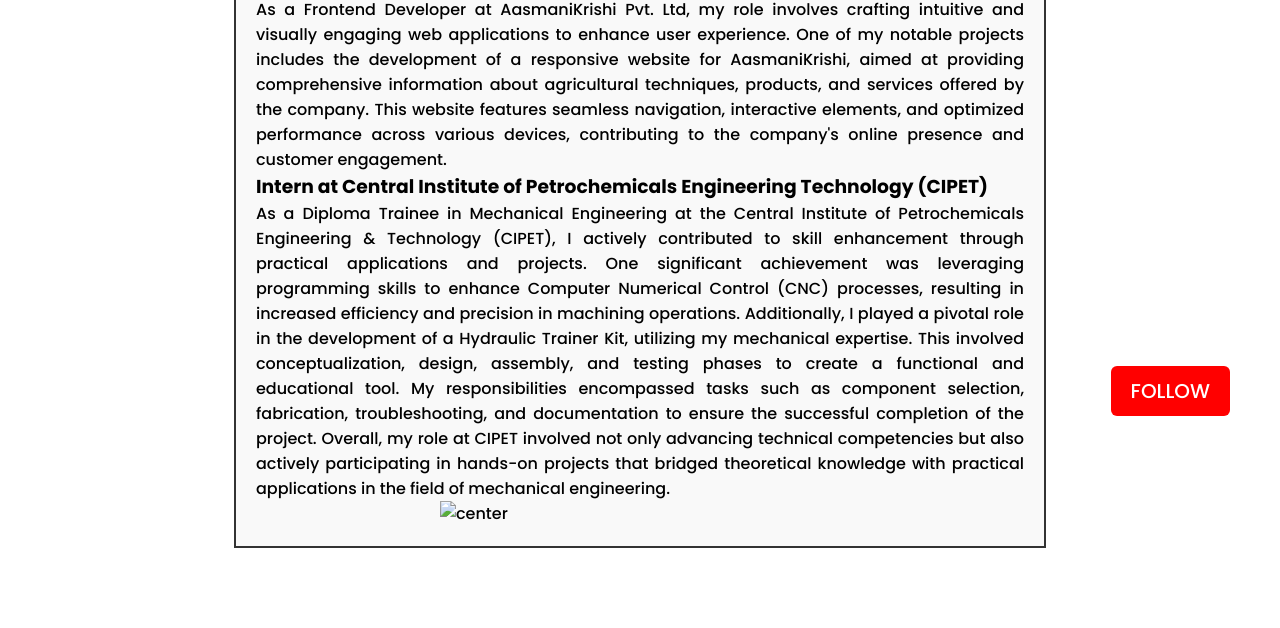
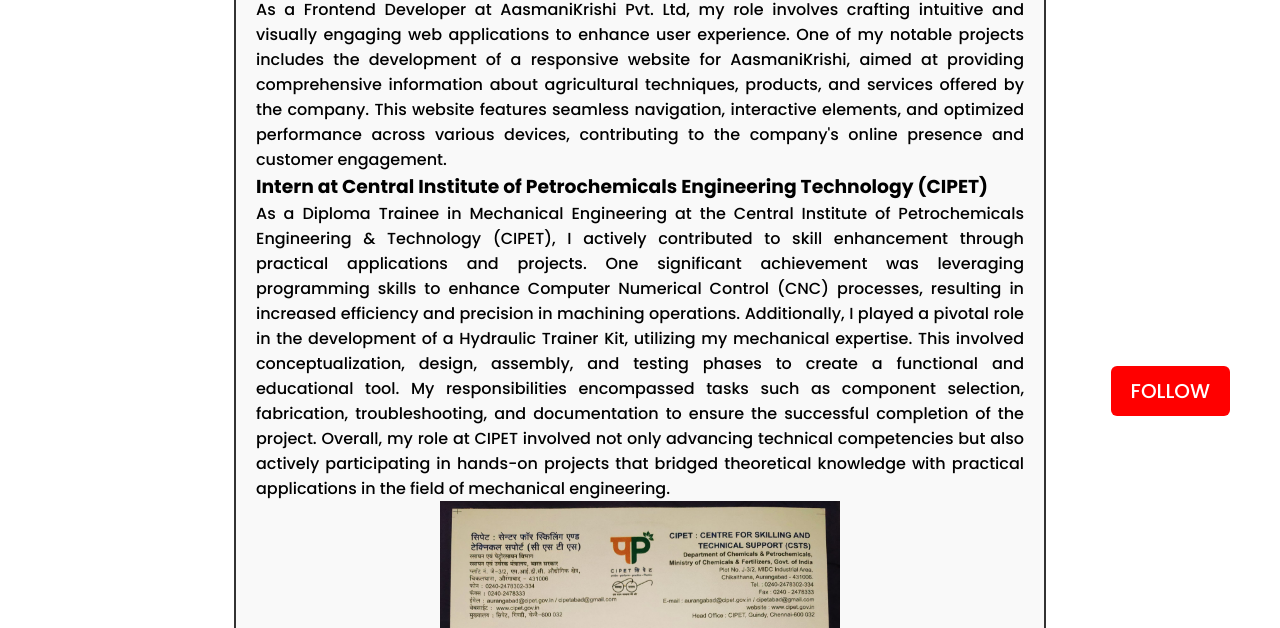
Before and after one commit to Abhi-akote/portfolio.github.io, a plain HTML site: page experience.html in a window 1280 px wide. Shown: the part 324-952 px from the top of the page. Before the commit the page ends 922 px from the top, so only its background shows below. Drawn offline with nearby package versions, Linux system fonts and the light colour scheme.

Commit message:
Update experience.html

```diff
--- a/experience.html
+++ b/experience.html
@@ -61,7 +61,7 @@
 
                             Overall, my role at CIPET involved not only advancing technical competencies but also actively participating in hands-on projects that bridged theoretical knowledge with practical applications in the field of mechanical engineering.
                         </p>
-                        <img src="img/intership.jpg" alt="center" class="center">
+                        <img src="intership.jpg" alt="center" class="center">
                     </div>
                     <!-- Add more experience as needed -->
                 </div>
```
